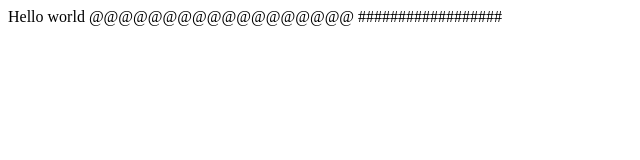
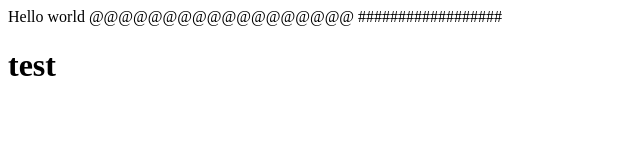
Before and after one commit to VolcanoPC/pc, a plain HTML site: page index.html in a window 1280 px wide. Shown: the full height of the page, 0-640 px from the left. Drawn offline with Linux system fonts and the light colour scheme.

Commit message:
add test.txt
test file detail

```diff
--- a/index.html
+++ b/index.html
@@ -1,3 +1,5 @@
 Hello world
 @@@@@@@@@@@@@@@@@@
 ##################
+<br>
+<h1>test</h1>
```
Also changed, not shown: test.txt (added).
